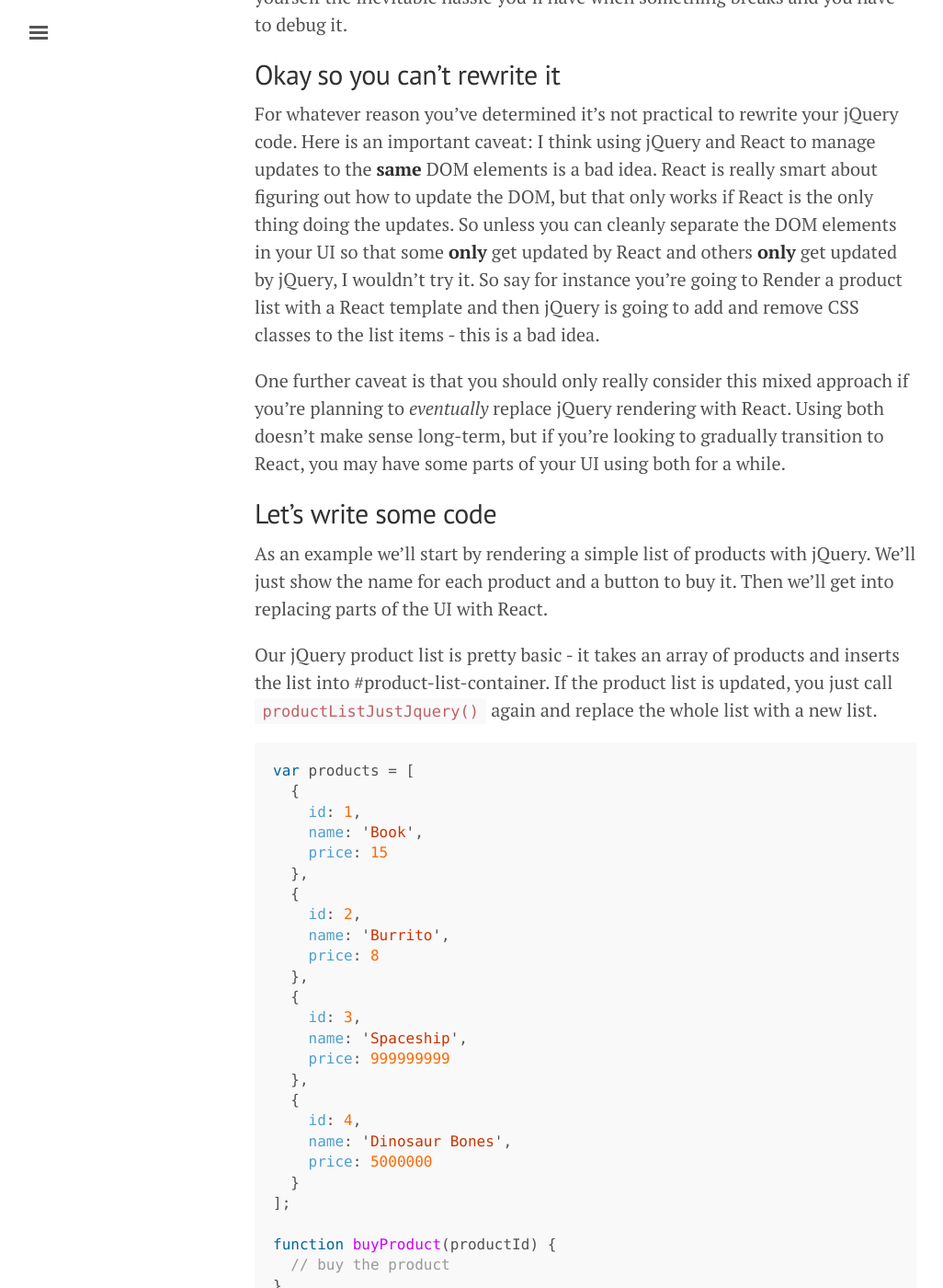
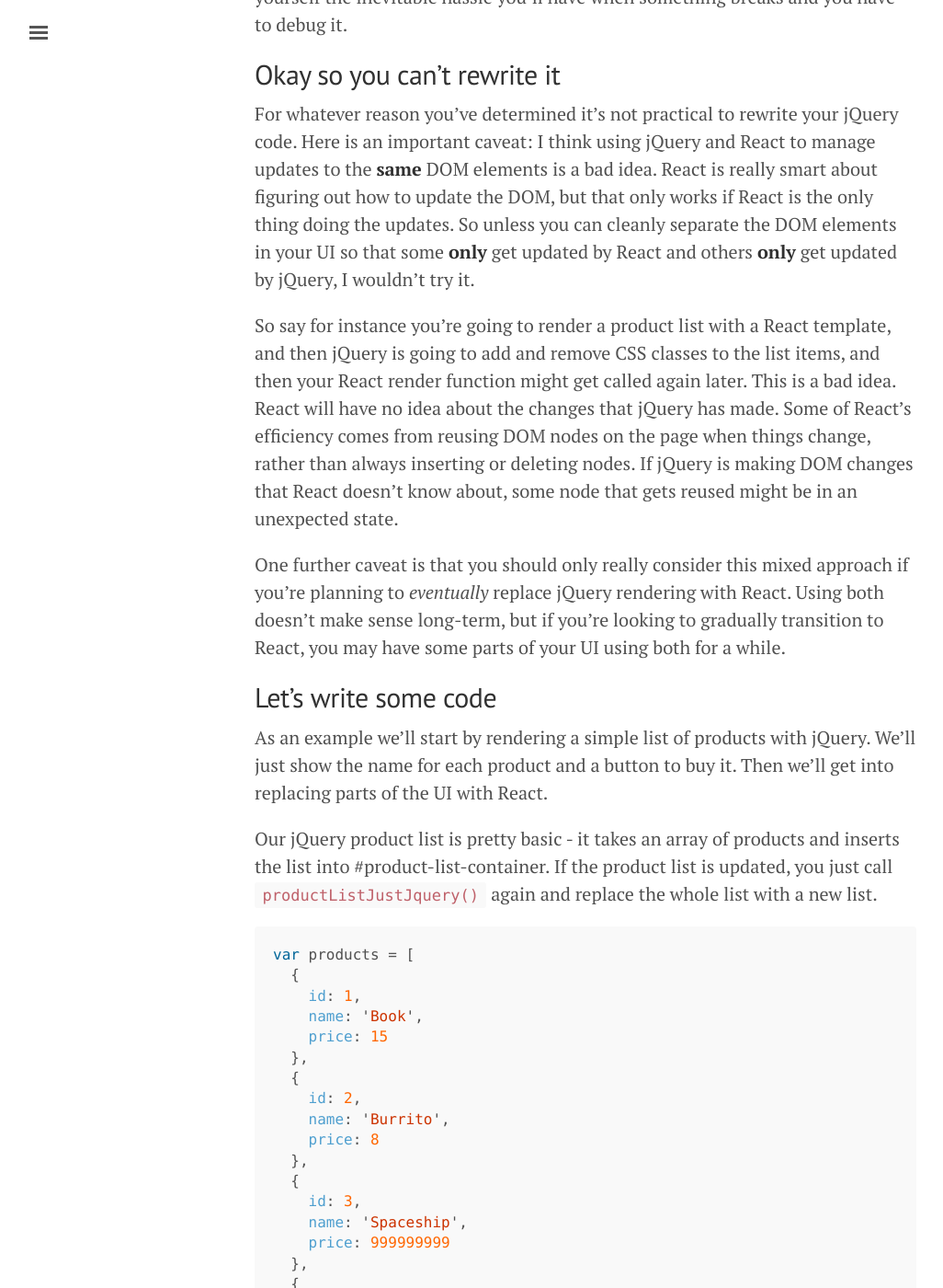
Before and after one commit to oysterhotels/oysterhotels.github.io, a Jekyll site: the page built from _posts/2016-03-22-using-react-with-jquery.md, in a window 1280 px wide and 1400 px high, scrolled down 998 px. Shown: the whole window at 92% size, without its empty margins (3-1029 px from the left). Built offline with Jekyll 4.4.1, drawn with Linux system fonts in a browser that asks for light colours; comment, search, counter and statistics services are not loaded; some of the changed text lies outside the part shown.

Commit message:
Update 2016-03-22-using-react-with-jquery.md

```diff
--- a/_posts/2016-03-22-using-react-with-jquery.md
+++ b/_posts/2016-03-22-using-react-with-jquery.md
@@ -34,9 +34,11 @@ For whatever reason you've determined it's not practical to rewrite your jQuery
 caveat: I think using jQuery and React to manage updates to the **same** DOM elements is a bad idea.
 React is really smart about figuring out how to update the DOM, but that only works if React is the only thing
 doing the updates. So unless you can cleanly separate the DOM elements in your UI so that some **only** get
-updated by React and others **only** get updated by jQuery, I wouldn't try it. So say for instance you're
-going to Render a product list with a React template and then jQuery is going to add and remove CSS classes
-to the list items - this is a bad idea.
+updated by React and others **only** get updated by jQuery, I wouldn't try it.
+
+So say for instance you're
+going to render a product list with a React template, and then jQuery is going to add and remove CSS classes
+to the list items, and then your React render function might get called again later. This is a bad idea. React will have no idea about the changes that jQuery has made. Some of React's efficiency comes from reusing DOM nodes on the page when things change, rather than always inserting or deleting nodes. If jQuery is making DOM changes that React doesn't know about, some node that gets reused might be in an unexpected state.
 
 One further caveat is that you should only really consider this mixed approach if you're planning to
 *eventually* replace jQuery rendering with React. Using both doesn't make sense long-term, but if you're
```
Also changed, not shown: other parts of _posts/2016-03-22-using-react-with-jquery.md (+3 -3 lines).
